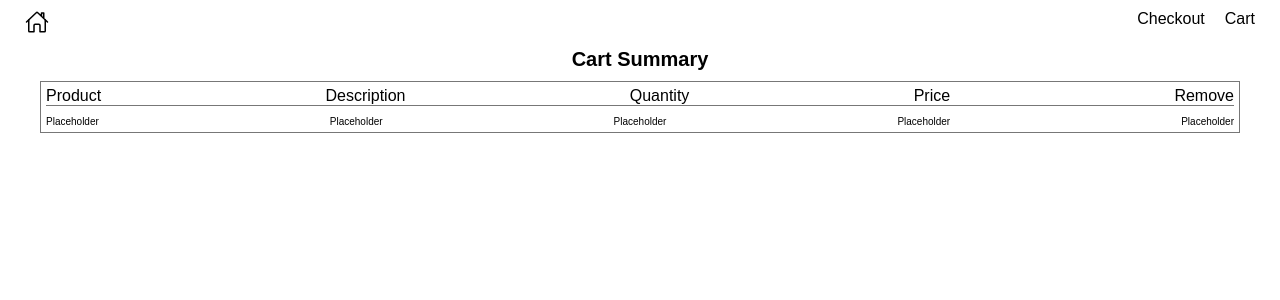
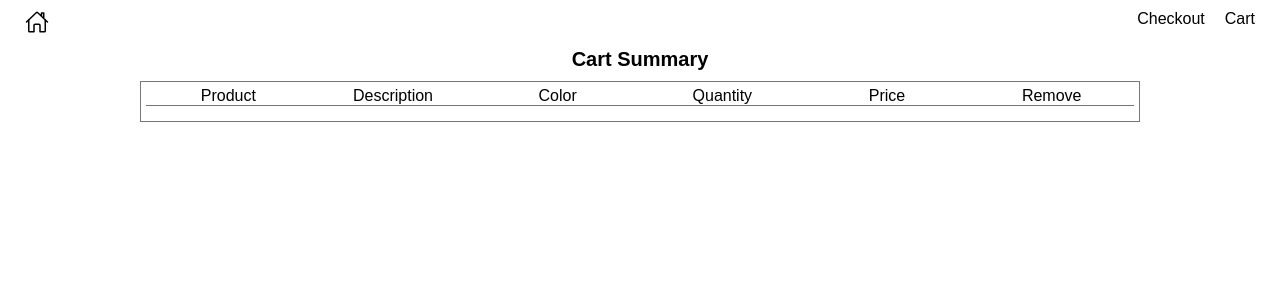
Before and after one commit to bartswierz/shopping-website, a React (Create React App) app: page /cart in a window 1280 px wide. Shown: the top 300 px of the page. Built offline with nearby package versions, Linux system fonts and the light colour scheme.

Commit message:
added cart context to display product, description, price inside cart component

```diff
--- a/src/components/buttons/cart-button/cart-button.component.jsx
+++ b/src/components/buttons/cart-button/cart-button.component.jsx
@@ -1,7 +1,21 @@
 import "./cart-button.styles.scss";
+import { CartContext } from "../../../contexts/cart.context";
+import { useContext } from "react";
 
-const CartButton = () => {
-  return <button className="cart-button">Add to Cart</button>;
+const CartButton = ({ product }) => {
+  const { addItemToCart, cartItems } = useContext(CartContext);
+
+  const handleClick = (product) => {
+    console.log("button clicked! ", product);
+    addItemToCart(product);
+    console.log("CartItems AFTER: ", cartItems);
+  };
+
+  return (
+    <button className="cart-button" onClick={() => handleClick(product)}>
+      Add to Cart
+    </button>
+  );
 };
 
 export default CartButton;
--- a/src/components/product-card/product-card.component.jsx
+++ b/src/components/product-card/product-card.component.jsx
@@ -2,11 +2,19 @@ import "./product-card.styles.scss";
 import CartButton from "../buttons/cart-button/cart-button.component";
 import SelectColor from "../select-color/select-color.component";
 import Quantity from "../quantity/quantity.component";
+import { useContext } from "react";
 
 const ProductCard = ({ product }) => {
   // Return image, description, url
   const { description, price, imageUrl } = product;
 
+  // Push card information to Cart Context in here onClick
+  // i.e. onClick => add description, price, imageUrl, color(from SelectColor Component), Quantity(from Quantity Component)
+  const addItemHandler = () => {};
+
+  const quantityHandler = () => {
+    console.log("Quantity Changed! ");
+  };
   return (
     <div className="product-item-container">
       <div className="product-image" style={{ backgroundImage: `url(${imageUrl})` }}></div>
@@ -15,10 +23,11 @@ const ProductCard = ({ product }) => {
         <div className="product-item-price">${price}</div>
       </div>
       <div className="quantity-color-container">
-        <Quantity />
+        <Quantity onChange={() => quantityHandler()} />
         <SelectColor />
       </div>
-      <CartButton />
+      {/* Pass product details to button */}
+      <CartButton product={product} />
     </div>
   );
 };
--- a/src/components/routes/cart/cart.component.jsx
+++ b/src/components/routes/cart/cart.component.jsx
@@ -1,6 +1,9 @@
 import "./cart.styles.scss";
+import { useContext } from "react";
+import { CartContext } from "../../../contexts/cart.context";
+const Cart = () => {
+  const { cartItems } = useContext(CartContext);
 
-const Cart = () => {
   return (
     <div>
       <h1 className="cart-header">Cart Summary</h1>
@@ -9,19 +12,25 @@ const Cart = () => {
         <div className="cart-header">
           <div>Product</div>
           <div>Description</div>
+          <div>Color</div>
           <div>Quantity</div>
           <div>Price</div>
           <div>Remove</div>
         </div>
 
         {/* Cart Items Rendered here */}
-        <div className="cart-item">
-          <div>Placeholder</div>
-          <div>Placeholder</div>
-          <div>Placeholder</div>
-          <div>Placeholder</div>
-          <div>Placeholder</div>
-        </div>
+        {cartItems.map((item) => {
+          return (
+            <div className="cart-item">
+              <div className="cart-image" style={{ backgroundImage: `url(${item.imageUrl})` }}></div>
+              <div className="cart-description">{item.description}</div>
+              <div className="cart-color">Color</div>
+              <div className="cart-quantity">Quantity</div>
+              <div className="cart-price">${item.price}</div>
+              <div className="cart-remove">X</div>
+            </div>
+          );
+        })}
       </div>
     </div>
   );
--- a/src/components/routes/cart/cart.styles.scss
+++ b/src/components/routes/cart/cart.styles.scss
@@ -5,19 +5,53 @@
 
 .cart-container {
   border: 1px solid #777;
-  max-width: 120rem;
+  max-width: 100rem;
   margin: 0 auto;
   padding: 5px;
 
   .cart-header {
-    display: flex;
-    justify-content: space-between;
+    display: grid;
+    grid-template-columns: 1fr 1fr 1fr 1fr 1fr 1fr;
     font-size: 16px;
     border-bottom: 1px solid #777;
   }
 
   .cart-item {
-    display: flex;
-    justify-content: space-between;
+    display: grid;
+    grid-template-columns: 1fr 1fr 1fr 1fr 1fr 1fr;
+    justify-items: center;
+    font-size: 16px;
+    margin-bottom: 20px;
+    align-items: center;
+
+    .cart-image {
+      width: 50px;
+      height: 50px;
+      background-size: cover;
+      background-position: center;
+    }
+
+    .cart-remove {
+      cursor: pointer;
+      padding: 15px;
+
+      &:hover {
+        font-weight: 700;
+      }
+    }
+
+    // .cart-description {
+    //   // padding-left: 100px;
+    // }
+
+    // .cart-quantity {
+    // }
+
+    // .cart-price {
+    // }
+
+    // .cart-color {
+
+    // }
   }
 }
--- a/src/components/routes/checkout/checkout.component.jsx
+++ b/src/components/routes/checkout/checkout.component.jsx
@@ -1,7 +1,7 @@
 import "./checkout.styles.scss";
 
 const Checkout = () => {
-  return <h1>Inside Checkout Page</h1>;
+  return <h1 className="checkout-header">Inside Checkout Page</h1>;
 };
 
 export default Checkout;
--- a/src/components/routes/checkout/checkout.styles.scss
+++ b/src/components/routes/checkout/checkout.styles.scss
@@ -0,0 +1,3 @@
+.checkout-header {
+  text-align: center;
+}
--- /dev/null
+++ b/src/contexts/cart.context.jsx
@@ -0,0 +1,29 @@
+import { createContext, useState, useEffect } from "react";
+
+// Adds item to our cart
+const addToCart = (cartItems, itemToAdd) => {
+  // Return a new array containing our current cartItems and Add the new item to the end
+  return [...cartItems, { ...itemToAdd }];
+};
+
+//Values we are accessing
+export const CartContext = createContext({
+  cartItems: [],
+  cartCount: 0,
+  addItemToCart: () => {},
+  removeItemFromCart: () => {},
+});
+
+export const CartProvider = ({ children }) => {
+  const [cartItems, setCartItems] = useState([]);
+  const [cartCount, setCartCount] = useState(0);
+
+  const addItemToCart = (itemToAdd) => {
+    setCartItems(addToCart(cartItems, itemToAdd));
+  };
+
+  // Passing our context values to access in child components
+  const value = { cartItems, cartCount, addItemToCart };
+
+  return <CartContext.Provider value={value}>{children}</CartContext.Provider>;
+};
--- a/src/index.js
+++ b/src/index.js
@@ -4,12 +4,15 @@ import "./index.scss";
 import App from "./App";
 import reportWebVitals from "./reportWebVitals";
 import { BrowserRouter } from "react-router-dom";
+import { CartProvider } from "./contexts/cart.context";
 
 const root = ReactDOM.createRoot(document.getElementById("root"));
 root.render(
   <React.StrictMode>
     <BrowserRouter>
-      <App />
+      <CartProvider>
+        <App />
+      </CartProvider>
     </BrowserRouter>
   </React.StrictMode>
 );
```
